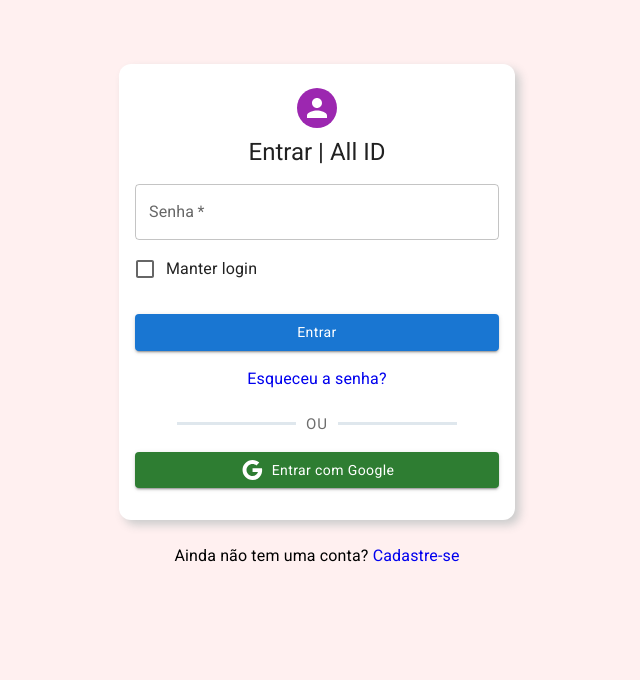
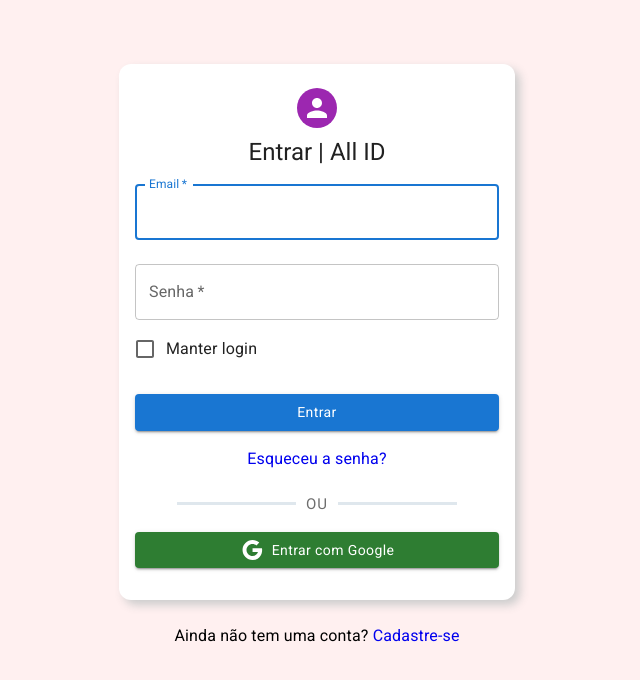
Before and after one commit to PedroJorge148/allid-web, a React (Vite) app: page / in a window 1280 px wide. Shown: the top 680 px of the page, without its empty margins (323-963 px from the left). Built offline with nearby package versions, Linux system fonts and the light colour scheme.

Commit message:
fixed the loginForm bug

```diff
--- a/src/pages/SignIn/index.tsx
+++ b/src/pages/SignIn/index.tsx
@@ -11,7 +11,7 @@
 } from '@mui/material'
 import GoogleIcon from '@mui/icons-material/Google'
 import { NavLink } from 'react-router-dom'
-import { useForm } from 'react-hook-form'
+import { Controller, useForm } from 'react-hook-form'
 import { zodResolver } from '@hookform/resolvers/zod'
 import * as zod from 'zod'
 
@@ -22,21 +22,23 @@
     .string()
     .min(1, 'Informe o email.')
     .email({ message: 'Endereço de email inválido.' }),
-  password: zod.string().min(1, 'Informe a senha'),
+  password: zod.string().min(4, 'Informe uma senha válida.'),
+  remember: zod.boolean().optional().default(false),
 })
+
+type LoginData = zod.infer<typeof loginValidationSchema>
 
 export function SignIn() {
   const {
     register,
     handleSubmit,
     formState: { errors },
-  } = useForm({
+    control,
+  } = useForm<LoginData>({
     resolver: zodResolver(loginValidationSchema),
   })
 
-  // type LoginData = zod.infer<typeof loginValidationSchema>
-
-  function handleLoginSubmit(data: any) {
+  function handleLoginSubmit(data: LoginData) {
     console.log(data)
   }
 
@@ -62,13 +64,23 @@
           borderRadius: 3,
         }}
       >
-        <Avatar sx={{ m: 1, bgcolor: 'secondary.main' }}>
-          {/* <LockOutlinedIcon /> */}
-        </Avatar>
+        <Avatar sx={{ m: 1, bgcolor: 'secondary.main' }}></Avatar>
         <Typography component="h1" variant="h5">
           Entrar | All ID
         </Typography>
         <Box component="form" onSubmit={handleSubmit(handleLoginSubmit)}>
+          <TextField
+            margin="normal"
+            fullWidth
+            id="email"
+            label="Email"
+            autoComplete="email"
+            required
+            autoFocus
+            {...register('email')}
+            error={!!errors.email}
+            helperText={errors?.email ? errors.email.message : ''}
+          />
           <TextField
             margin="normal"
             required
@@ -76,11 +88,27 @@
             label="Senha"
             type="password"
             id="password"
-            autoComplete="current-password"
+            autoComplete="password"
             {...register('password')}
+            error={!!errors.password}
+            helperText={errors?.password ? errors.password.message : ''}
           />
           <FormControlLabel
-            control={<Checkbox value="remember" color="primary" />}
+            control={
+              <Controller
+                name="remember"
+                control={control}
+                render={({ field: props }) => {
+                  return (
+                    <Checkbox
+                      value={true}
+                      color="primary"
+                      onChange={(e) => props.onChange(e.target.checked)}
+                    />
+                  )
+                }}
+              />
+            }
             label="Manter login"
           />
           <Button
```
